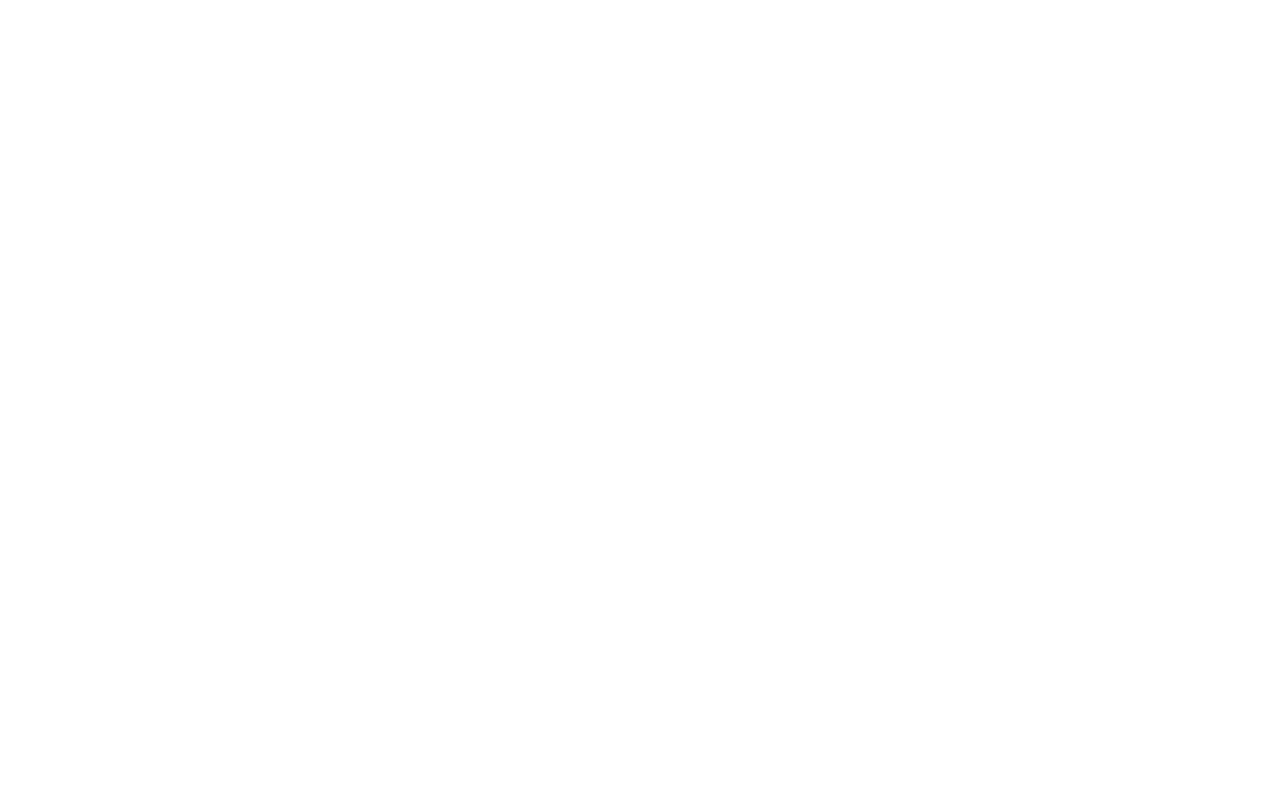
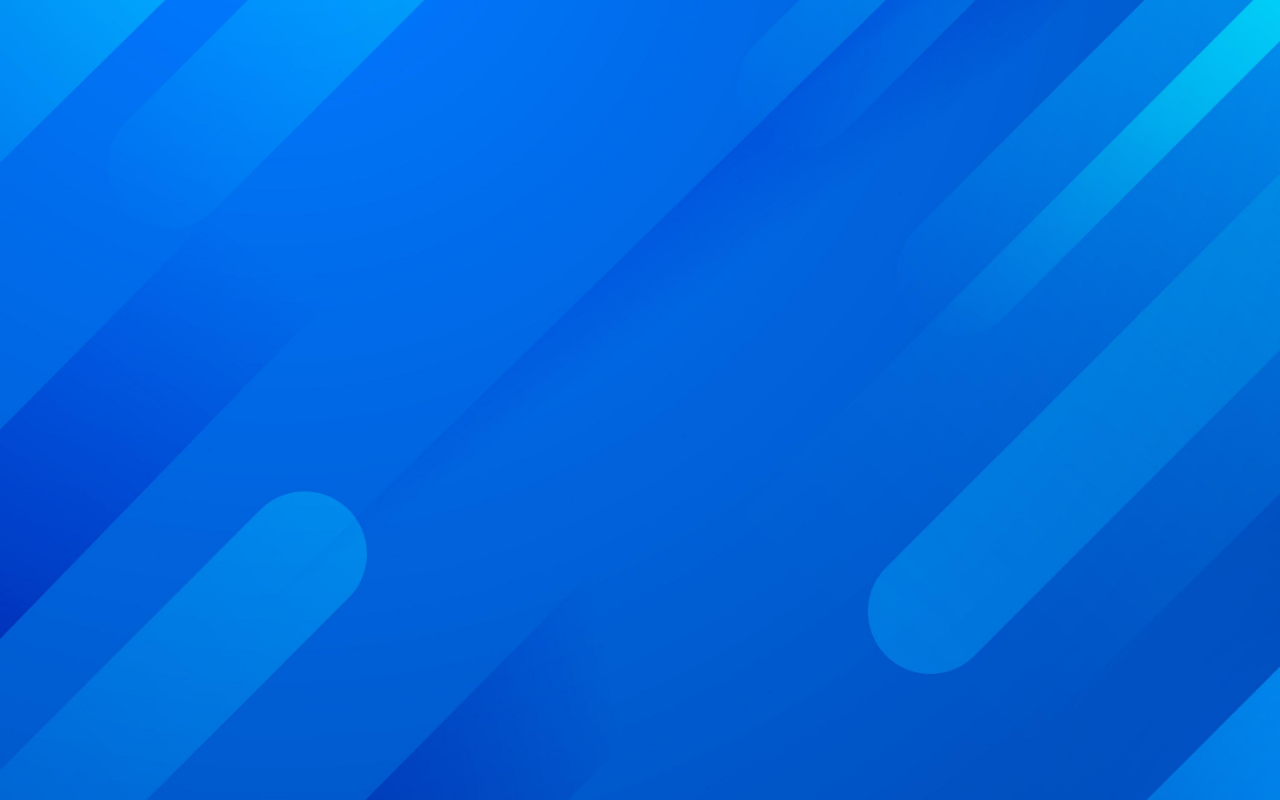
Before and after one commit to Shrkawy/blog-nextjs-graphql-tailwindcss, a Next.js app: page /Home/components/PostCard in a window 1280 px wide. Built offline with nearby package versions, Linux system fonts and the light colour scheme.

Commit message:
add globals styles

```diff
--- /dev/null
+++ b/styles/globals.scss
@@ -0,0 +1,63 @@
+@tailwind base;
+@tailwind components;
+@tailwind utilities;
+
+@import url("https://fonts.googleapis.com/css2?family=Montserrat:wght@300;400;700&display=swap");
+
+html,
+body {
+  padding: 0;
+  margin: 0;
+  font-family: "Montserrat", sans-serif;
+  &:before {
+    content: "";
+    content: "";
+    width: 100%;
+    height: 100vh;
+    //background: linear-gradient(to right bottom, #6d327c, #485DA6, #00a1ba, #01b18e, #32b37b);
+    // background: #D3D3D3;
+    background-image: url("../public/bg.jpg");
+    position: fixed;
+    left: 0;
+    top: 0;
+    z-index: -1;
+    background-position: 50% 50%;
+    background-repeat: no-repeat;
+    background-size: cover;
+  }
+}
+
+.text-shadow {
+  text-shadow: 0px 2px 0px rgb(0 0 0 / 30%);
+}
+
+.adjacent-post {
+  & .arrow-btn {
+    transition: width 300ms ease;
+    width: 50px;
+  }
+  &:hover {
+    & .arrow-btn {
+      width: 60px;
+    }
+  }
+}
+
+.react-multi-carousel-list {
+  & .arrow-btn {
+    transition: width 300ms ease;
+    width: 50px;
+    &:hover {
+      width: 60px;
+    }
+  }
+}
+
+a {
+  color: inherit;
+  text-decoration: none;
+}
+
+* {
+  box-sizing: border-box;
+}
```
Also changed, not shown: pages/_app.tsx (+5 -3 lines), public/bg.jpg (added).
